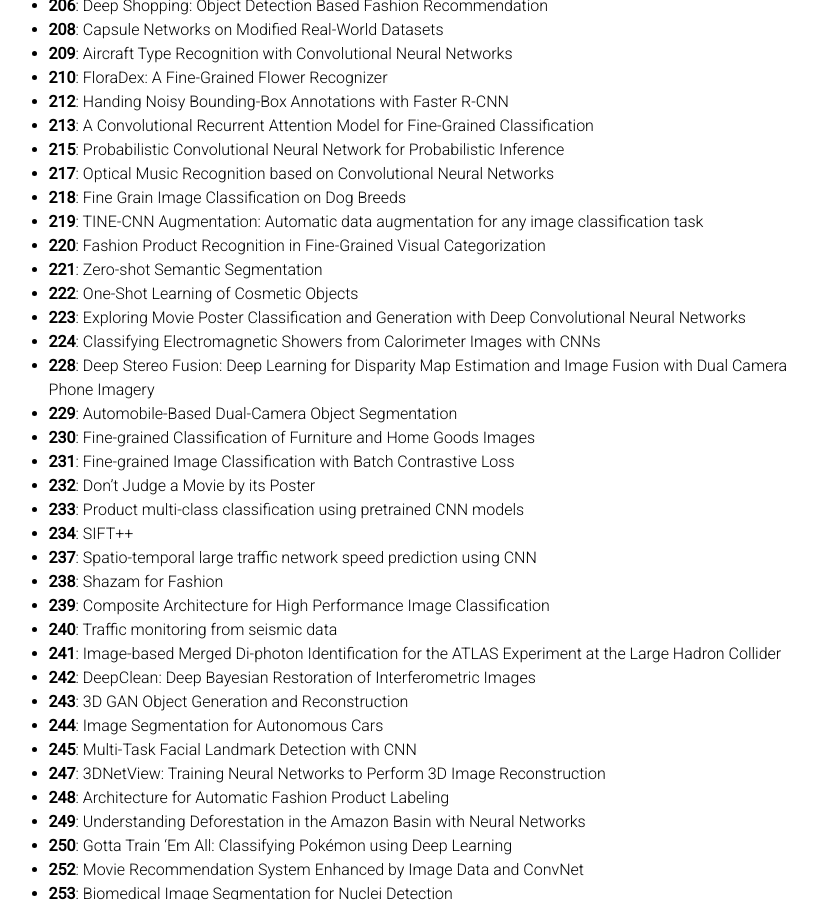
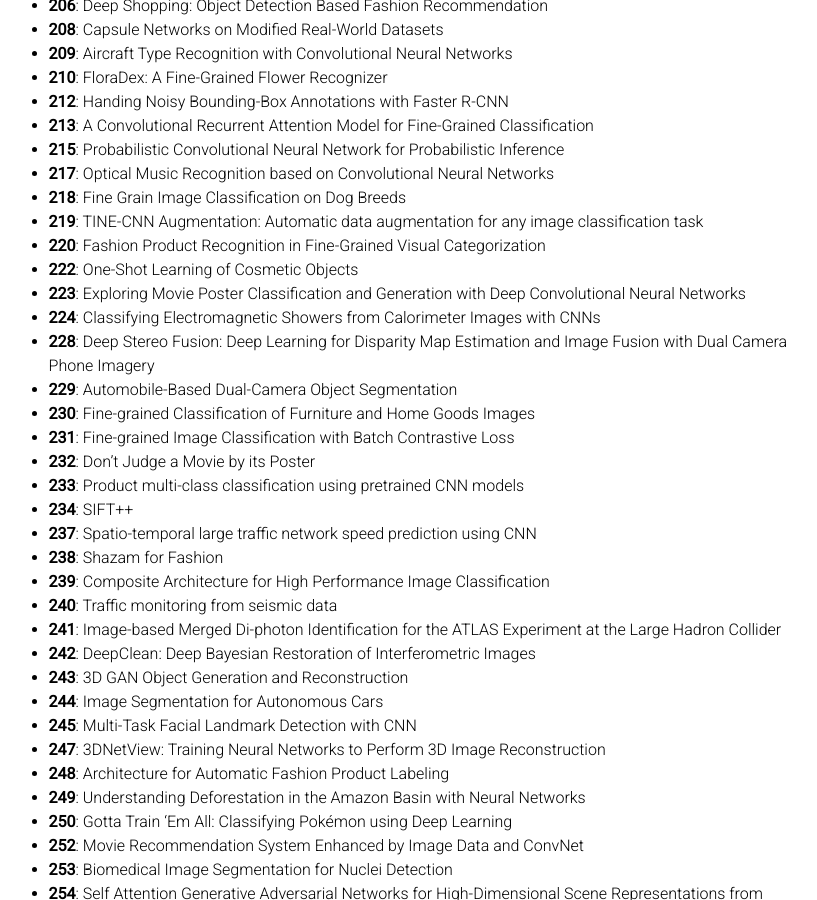
Before and after one commit to cs231n/cs231n.github.io, a Jekyll site: the page built from poster-2018.md, in a window 1280 px wide and 900 px high, scrolled down 2039 px. Shown: the whole window, without its empty margins (233-1050 px from the left). Built offline with Jekyll 4.4.1, drawn with Linux system fonts in a browser that asks for light colours.

Commit message:
update project page

```diff
--- a/poster-2018.md
+++ b/poster-2018.md
@@ -81,7 +81,6 @@
 * **218**: Fine Grain Image Classification on Dog Breeds
 * **219**: TINE-CNN Augmentation: Automatic data augmentation for any image classification task
 * **220**: Fashion Product Recognition in Fine-Grained Visual Categorization
-* **221**: Zero-shot Semantic Segmentation
 * **222**: One-Shot Learning of Cosmetic Objects
 * **223**: Exploring Movie Poster Classification and Generation with Deep Convolutional Neural Networks
 * **224**: Classifying Electromagnetic Showers from Calorimeter Images with CNNs
```
